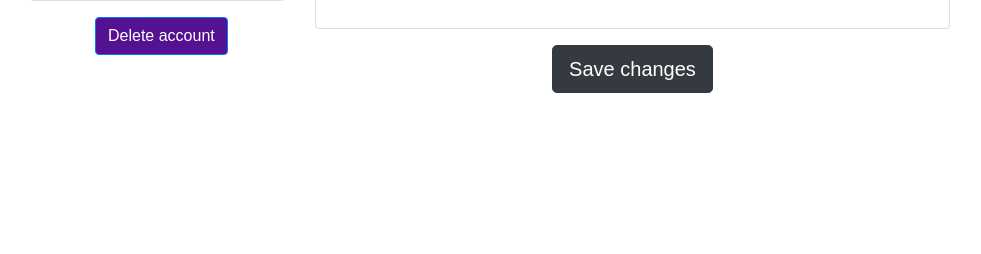
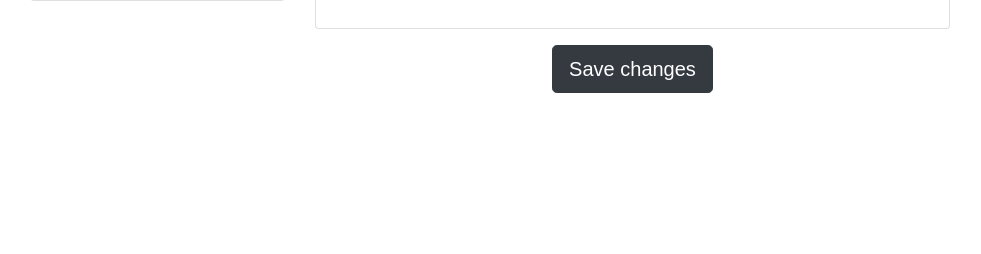
Before and after one commit to Biiiiiiiiiiiii/Online-Grocery-Shopping-System, a PHP site: page /adminprofile.php in a window 1280 px wide. Shown: the part 272-526 px from the top of the page, without its empty margins (150-1131 px from the left). Run offline with PHP 8.4, Linux system fonts and the light colour scheme; the visitor is signed in with stand-in values (Sample User, id 1); tables that the repository leaves empty or names only in its code hold one stand-in row (values such as "Sample post").

Commit message:
Remove delete account button
Only one admin so cannot delete account yo

```diff
--- a/assignment_part2/adminprofile.php
+++ b/assignment_part2/adminprofile.php
@@ -27,14 +27,6 @@
       $chgpic = mysqli_query($mysqli, "UPDATE users SET pic='$img' WHERE userid='$id'");
       header("Location:profile.php?action=upload_success");
     }
-  }
-
-  //delete account
-  if(isset($_POST['delete'])){
-
-    $delete = mysqli_query($mysqli, "DELETE FROM users WHERE userid='$id'");
-
-    header("Location:index.html");
   }
 
 ?>
@@ -134,29 +126,9 @@ elseif($action=='upload_fail'){
       <input type="file" id="imageUpload" class='avatar'id="profileImage" name='image' placeholder="Photo" accept="image/*" capture  style="display: none;"/></div>
 </div></div>
 <!-- Button trigger modal -->
-<div class="container" style="margin-left: 50px">
- <button type="button" class="btn btn-primary" style="background-color: #541191;" data-toggle="modal" data-target="#staticBackdrop">Delete account</button>
-</div>
+
    <!-- Modal -->
-   <div class="modal fade" id="staticBackdrop" data-backdrop="static" data-keyboard="false" tabindex="-1" aria-labelledby="staticBackdropLabel" aria-hidden="true">
-     <div class="modal-dialog modal-dialog-centered">
-       <div class="modal-content">
-         <div class="modal-header">
-           <h5 class="modal-title" id="staticBackdropLabel">Delete Account</h5>
-           <button type="button" class="close" data-dismiss="modal" aria-label="Close">
-             <span aria-hidden="true">&times;</span>
-           </button>
-         </div>
-         <div class="modal-body">
-           Are you sure you want to delete account?
-         </div>
-         <div class="modal-footer">
-           <button type="button" class="btn btn-secondary" data-dismiss="modal">No</button>
-           <button type="submit" name="delete" class="btn btn-primary deletebtn" onclick="deletebtn()">Yes</button>
-         </div>
-       </div>
-     </div>
-   </div>
+
 </div>
 
 <div class="col-md-7">
```
